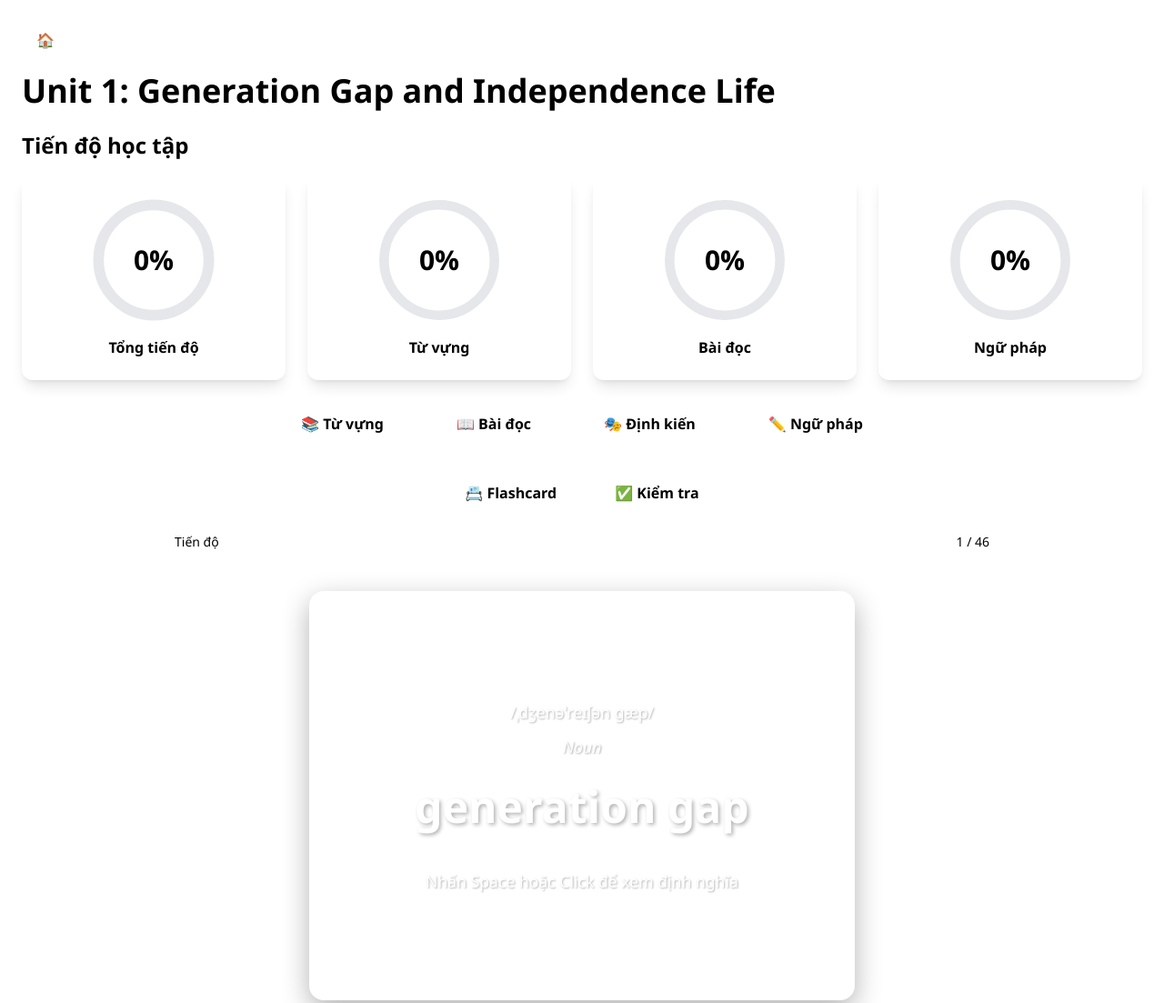
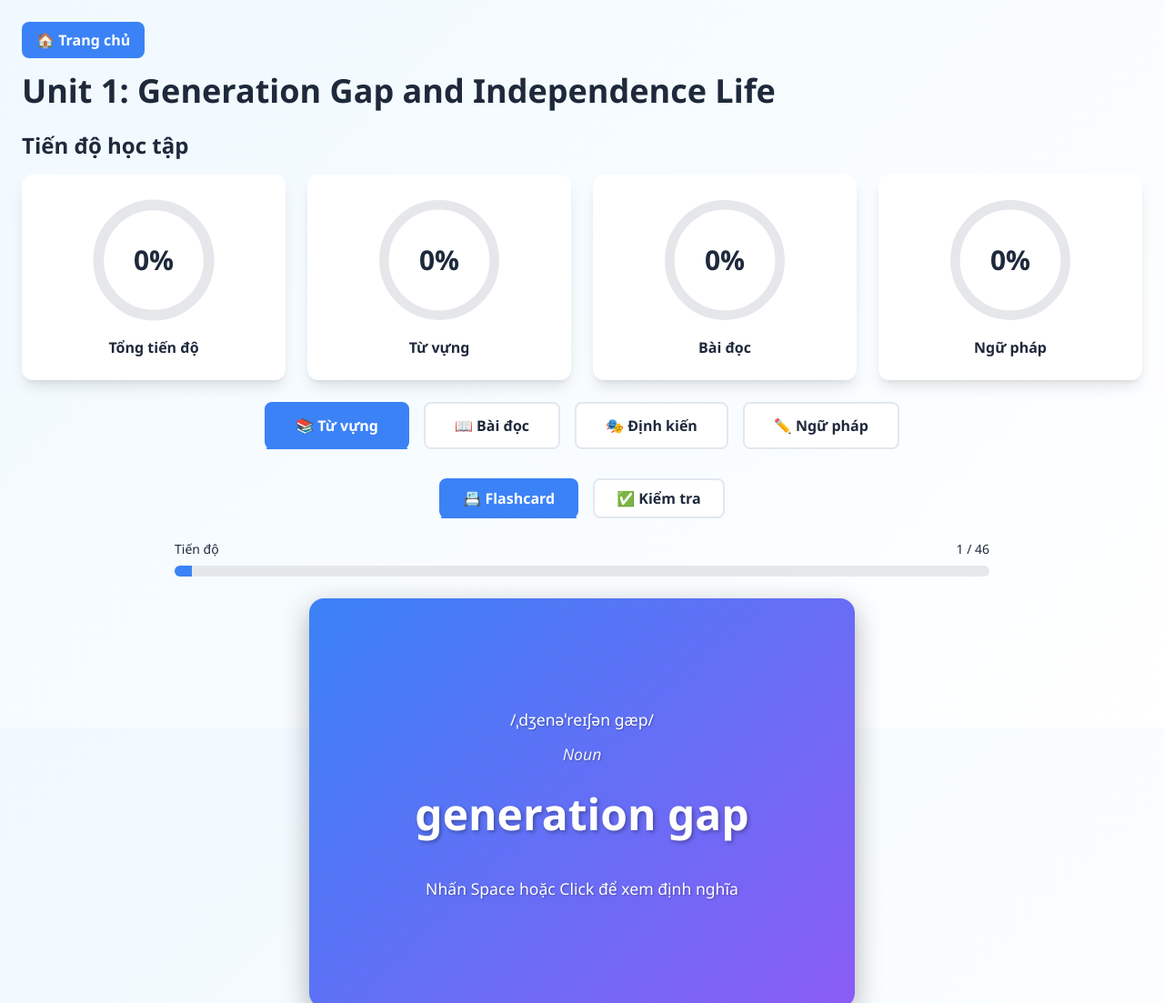
Before and after one commit to nckhthptnk/unit1-11, a plain HTML site: page index.html in a window 1280 px wide. Shown: the top 1103 px of the page at 91% size. Drawn offline with nearby package versions, Linux system fonts and the light colour scheme.

Commit message:
Add files via upload

```diff
--- a/index.html
+++ b/index.html
@@ -15,6 +15,8 @@
       height: 100%;
       overflow-x: hidden;
       font-family: 'Segoe UI', Tahoma, Geneva, Verdana, sans-serif;
+      background: linear-gradient(135deg, #f0f9ff 0%, #ffffff 100%);
+      color: #1e293b;
     }
 
     html {
@@ -57,6 +59,14 @@
       text-align: center;
     }
 
+    .flashcard-front {
+      background: linear-gradient(135deg, #3b82f6 0%, #8b5cf6 100%);
+    }
+
+    .flashcard-back {
+      background: linear-gradient(135deg, #8b5cf6 0%, #3b82f6 100%);
+    }
+
     .flashcard-back {
       transform: rotateY(180deg);
     }
@@ -143,6 +153,7 @@
 
     .progress-bar {
       transition: width 0.5s ease;
+      background-color: #3b82f6;
     }
 
     @keyframes fadeIn {
@@ -167,6 +178,19 @@
     .tab-button {
       transition: all 0.3s;
       position: relative;
+      background-color: #ffffff;
+      color: #1e293b;
+      border: 2px solid #e2e8f0;
+    }
+
+    .tab-button:hover {
+      background-color: #f1f5f9;
+    }
+
+    .tab-button.active {
+      background-color: #3b82f6;
+      color: white;
+      border-color: #3b82f6;
     }
 
     .tab-button.active::after {
@@ -176,15 +200,19 @@
       left: 0;
       right: 0;
       height: 3px;
+      background-color: #3b82f6;
       border-radius: 3px 3px 0 0;
     }
 
     .control-button {
       transition: all 0.2s;
+      background-color: #3b82f6;
+      color: white;
     }
 
     .control-button:hover:not(:disabled) {
       transform: scale(1.05);
+      background-color: #2563eb;
     }
 
     .control-button:active:not(:disabled) {
@@ -233,6 +261,7 @@
 
     .progress-ring-circle {
       transition: stroke-dashoffset 0.5s ease;
+      stroke: #3b82f6;
     }
 
     @media (max-width: 768px) {
@@ -283,7 +312,7 @@
      <div class="mt-4 md:mt-6">
       <h2 class="text-lg md:text-xl lg:text-2xl font-bold mb-3 md:mb-4">Tiến độ học tập</h2>
       <div class="grid grid-cols-2 md:grid-cols-4 gap-2 md:gap-4 lg:gap-6"><!-- Total Progress -->
-       <div class="rounded-xl p-3 md:p-4 lg:p-6 text-center shadow-lg">
+       <div class="rounded-xl p-3 md:p-4 lg:p-6 text-center shadow-lg" style="background-color: #ffffff;">
         <div class="progress-circle mx-auto mb-2">
          <svg class="progress-ring" viewbox="0 0 120 120" width="100%" height="100%"><circle class="text-gray-200" stroke="currentColor" stroke-width="10" fill="transparent" r="52" cx="60" cy="60" /> <circle id="total-progress-ring" class="progress-ring-circle" stroke="currentColor" stroke-width="10" fill="transparent" r="52" cx="60" cy="60" stroke-dasharray="326.73" stroke-dashoffset="326.73" />
          </svg>
@@ -292,7 +321,7 @@
         </div>
         <p id="total-progress-label" class="font-semibold text-xs md:text-sm lg:text-base">Tổng tiến độ</p>
        </div><!-- Vocabulary Progress -->
-       <div class="rounded-xl p-3 md:p-4 lg:p-6 text-center shadow-lg">
+       <div class="rounded-xl p-3 md:p-4 lg:p-6 text-center shadow-lg" style="background-color: #ffffff;">
         <div class="progress-circle mx-auto mb-2">
          <svg class="progress-ring" viewbox="0 0 120 120" width="100%" height="100%"><circle class="text-gray-200" stroke="currentColor" stroke-width="9" fill="transparent" r="52" cx="60" cy="60" /> <circle id="vocab-progress-ring" class="progress-ring-circle" stroke="currentColor" stroke-width="9" fill="transparent" r="52" cx="60" cy="60" stroke-dasharray="326.73" stroke-dashoffset="326.73" />
          </svg>
@@ -301,7 +330,7 @@
         </div>
         <p id="vocab-progress-label" class="font-semibold text-xs md:text-sm lg:text-base">Từ vựng</p>
        </div><!-- Reading Progress -->
-       <div class="rounded-xl p-3 md:p-4 lg:p-6 text-center shadow-lg">
+       <div class="rounded-xl p-3 md:p-4 lg:p-6 text-center shadow-lg" style="background-color: #ffffff;">
         <div class="progress-circle mx-auto mb-2">
          <svg class="progress-ring" viewbox="0 0 120 120" width="100%" height="100%"><circle class="text-gray-200" stroke="currentColor" stroke-width="9" fill="transparent" r="52" cx="60" cy="60" /> <circle id="reading-progress-ring" class="progress-ring-circle" stroke="currentColor" stroke-width="9" fill="transparent" r="52" cx="60" cy="60" stroke-dasharray="326.73" stroke-dashoffset="326.73" />
          </svg>
@@ -310,7 +339,7 @@
         </div>
         <p id="reading-progress-label" class="font-semibold text-xs md:text-sm lg:text-base">Bài đọc</p>
        </div><!-- Grammar Progress -->
-       <div class="rounded-xl p-3 md:p-4 lg:p-6 text-center shadow-lg">
+       <div class="rounded-xl p-3 md:p-4 lg:p-6 text-center shadow-lg" style="background-color: #ffffff;">
         <div class="progress-circle mx-auto mb-2">
          <svg class="progress-ring" viewbox="0 0 120 120" width="100%" height="100%"><circle class="text-gray-200" stroke="currentColor" stroke-width="9" fill="transparent" r="52" cx="60" cy="60" /> <circle id="grammar-progress-ring" class="progress-ring-circle" stroke="currentColor" stroke-width="9" fill="transparent" r="52" cx="60" cy="60" stroke-dasharray="326.73" stroke-dashoffset="326.73" />
          </svg>
@@ -333,7 +362,7 @@
       <div class="mb-6">
        <div class="flex justify-between items-center mb-2"><span class="text-sm font-medium">Tiến độ</span> <span id="card-counter" class="text-sm font-medium">1 / 15</span>
        </div>
-       <div class="w-full h-3 rounded-full overflow-hidden">
+       <div class="w-full h-3 rounded-full overflow-hidden" style="background-color: #e5e7eb;">
         <div id="vocab-progress-bar" class="progress-bar h-full" style="width: 6.67%"></div>
        </div>
       </div>
@@ -360,16 +389,16 @@
       <div class="mb-6">
        <div class="flex justify-between items-center mb-2"><span class="text-sm font-medium">Câu hỏi</span> <span id="test-counter" class="text-sm font-medium">1 / 46</span>
        </div>
-       <div class="w-full h-3 rounded-full overflow-hidden">
+       <div class="w-full h-3 rounded-full overflow-hidden" style="background-color: #e5e7eb;">
         <div id="test-progress-bar" class="progress-bar h-full" style="width: 2.17%"></div>
        </div>
       </div>
-      <div class="rounded-xl p-6 md:p-8 shadow-lg mb-6">
+      <div class="rounded-xl p-6 md:p-8 shadow-lg mb-6" style="background-color: #ffffff;">
        <h3 id="test-question" class="text-xl md:text-2xl font-bold mb-6">Choose the correct answer:</h3>
        <div id="test-options" class="space-y-3"><!-- Options will be inserted here -->
        </div>
       </div>
-      <div id="test-feedback" class="rounded-xl p-4 md:p-6 shadow-lg mb-6 hidden">
+      <div id="test-feedback" class="rounded-xl p-4 md:p-6 shadow-lg mb-6 hidden" style="background-color: #ffffff;">
        <div class="flex items-start gap-3"><span id="feedback-icon" class="text-3xl"></span>
         <div class="flex-1">
          <p id="feedback-text" class="font-bold text-lg mb-2"></p>
@@ -544,7 +573,7 @@
         <div class="mb-6">
          <div class="flex justify-between items-center mb-2"><span class="text-sm font-medium">Câu hỏi</span> <span id="grammar-counter" class="text-sm font-medium">1 / 30</span>
          </div>
-         <div class="w-full h-3 rounded-full overflow-hidden">
+         <div class="w-full h-3 rounded-full overflow-hidden" style="background-color: #e5e7eb;">
           <div id="grammar-progress-bar" class="progress-bar h-full" style="width: 3.33%"></div>
          </div>
         </div>
@@ -1561,6 +1590,7 @@
 
       document.body.style.background = `linear-gradient(135deg, ${bgColor} 0%, ${surfaceColor} 100%)`;
       document.body.style.color = textColor;
+      document.body.style.minHeight = '100%';
 
       document.querySelector('header').style.color = textColor;
 
@@ -2061,5 +2091,5 @@
       onConfigChange(window.elementSdk.config);
     }
   </script>
- <script>(function(){function c(){var b=a.contentDocument||a.contentWindow.document;if(b){var d=b.createElement('script');d.innerHTML="window.__CF$cv$params={r:'99b5df2b136b3d7d',t:'MTc2MjYxMzMxMS4wMDAwMDA='};var a=document.createElement('script');a.nonce='';a.src='/cdn-cgi/challenge-platform/scripts/jsd/main.js';document.getElementsByTagName('head')[0].appendChild(a);";b.getElementsByTagName('head')[0].appendChild(d)}}if(document.body){var a=document.createElement('iframe');a.height=1;a.width=1;a.style.position='absolute';a.style.top=0;a.style.left=0;a.style.border='none';a.style.visibility='hidden';document.body.appendChild(a);if('loading'!==document.readyState)c();else if(window.addEventListener)document.addEventListener('DOMContentLoaded',c);else{var e=document.onreadystatechange||function(){};document.onreadystatechange=function(b){e(b);'loading'!==document.readyState&&(document.onreadystatechange=e,c())}}}})();</script></body>
+ <script>(function(){function c(){var b=a.contentDocument||a.contentWindow.document;if(b){var d=b.createElement('script');d.innerHTML="window.__CF$cv$params={r:'99b5ed43d489fdc4',t:'MTc2MjYxMzg5Ny4wMDAwMDA='};var a=document.createElement('script');a.nonce='';a.src='/cdn-cgi/challenge-platform/scripts/jsd/main.js';document.getElementsByTagName('head')[0].appendChild(a);";b.getElementsByTagName('head')[0].appendChild(d)}}if(document.body){var a=document.createElement('iframe');a.height=1;a.width=1;a.style.position='absolute';a.style.top=0;a.style.left=0;a.style.border='none';a.style.visibility='hidden';document.body.appendChild(a);if('loading'!==document.readyState)c();else if(window.addEventListener)document.addEventListener('DOMContentLoaded',c);else{var e=document.onreadystatechange||function(){};document.onreadystatechange=function(b){e(b);'loading'!==document.readyState&&(document.onreadystatechange=e,c())}}}})();</script></body>
 </html>
```
